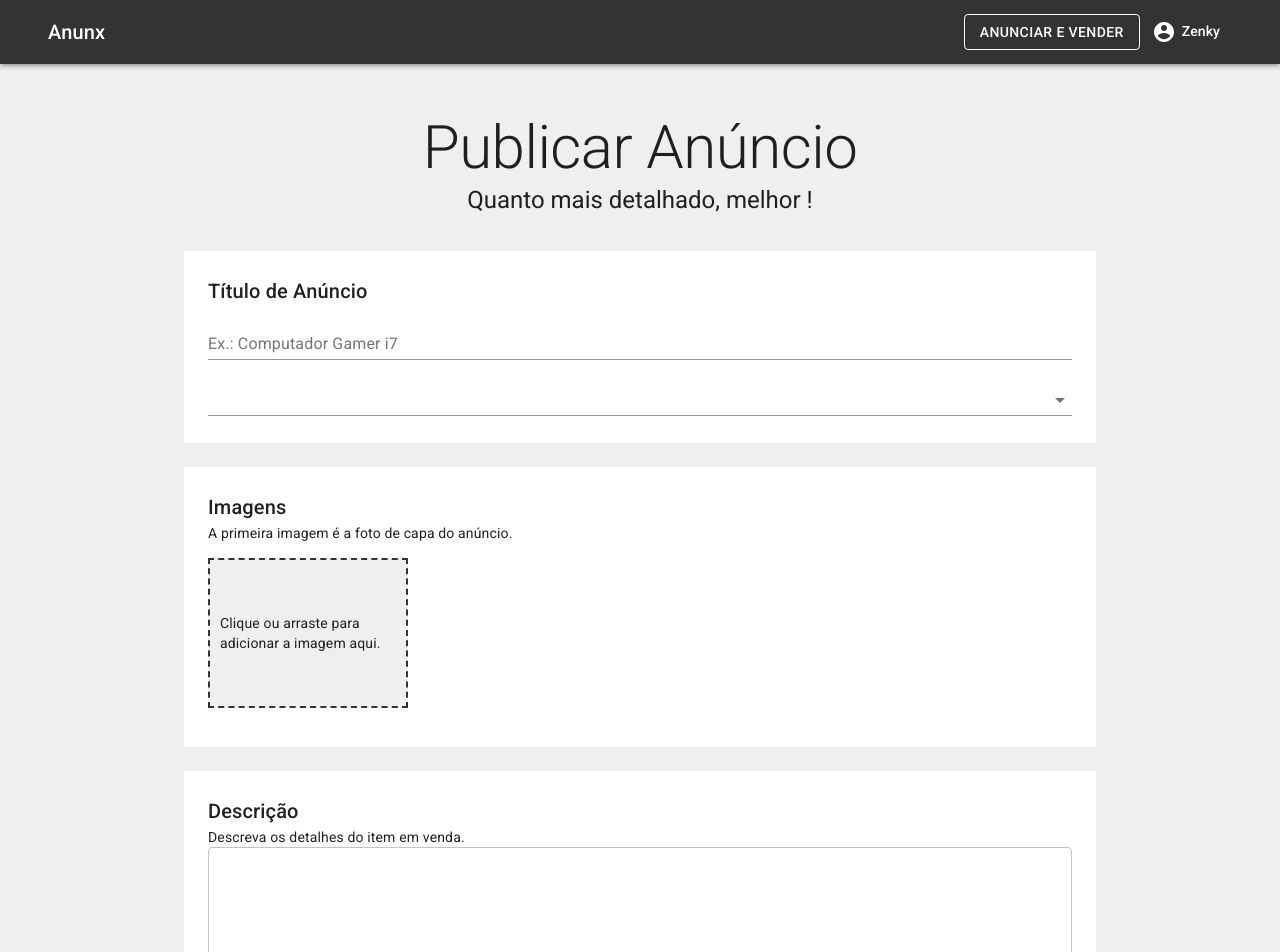
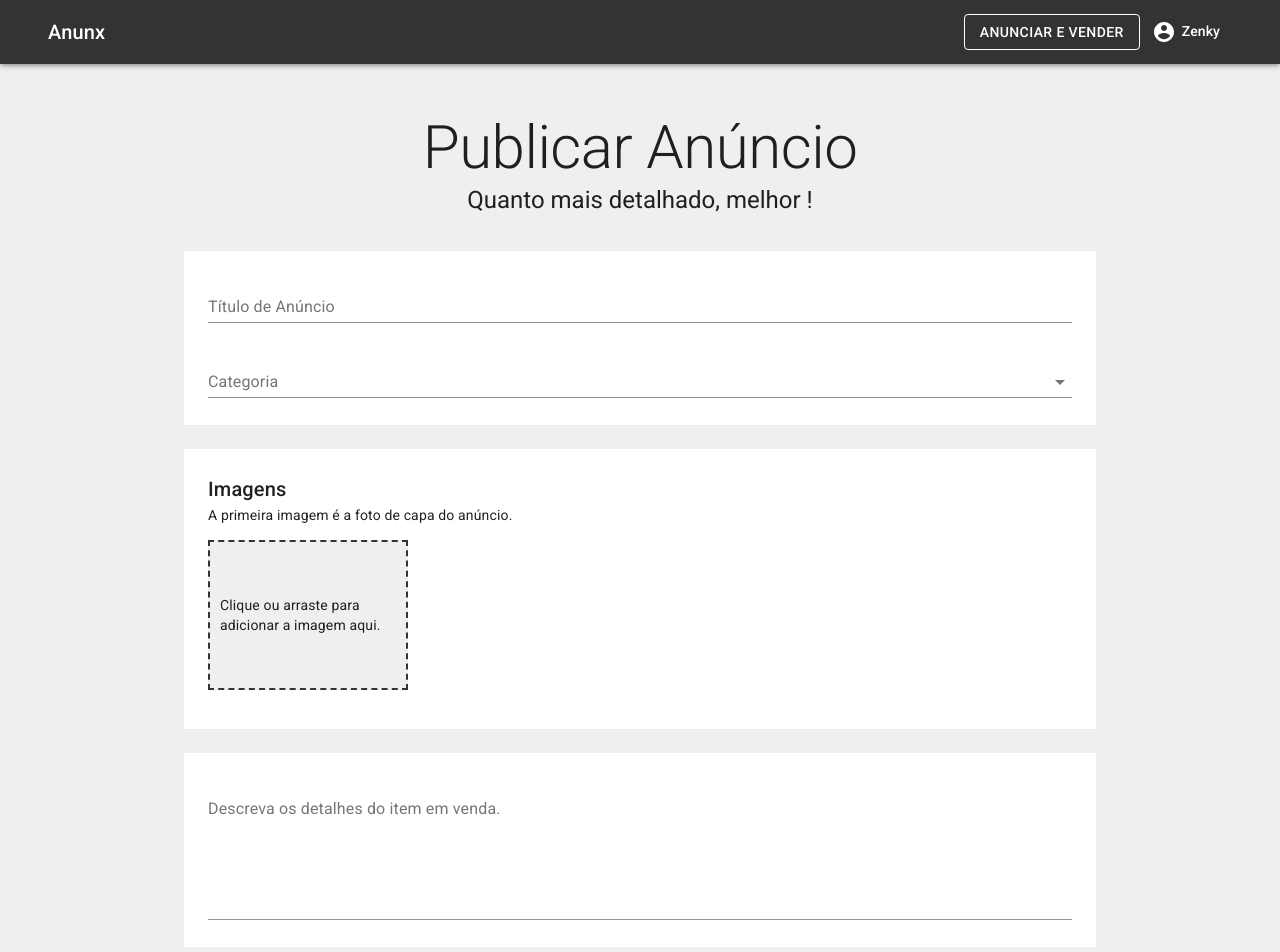
Before and after one commit to bzenky/anunx, a Next.js app: page /user/publish in a window 1280 px wide. Shown: the top 952 px of the page. Built offline with nearby package versions, Linux system fonts and the light colour scheme.

Commit message:
validacao campo decricao + refactor formControl

```diff
--- a/pages/user/publish.js
+++ b/pages/user/publish.js
@@ -15,7 +15,8 @@
   TextField,
   Typography,
   MenuItem,
-  FormHelperText
+  FormHelperText,
+  Input
 } from '@material-ui/core'
 
 import { useDropzone } from 'react-dropzone'
@@ -91,6 +92,10 @@
     flexWrap: 'wrap',
     marginTop: '15px'
   },
+  inputLabel: {
+    fontWeight: 400,
+    color: theme.palette.primary.main,
+  }
 }))
 
 const validationSchema = yup.object().shape({
@@ -99,6 +104,9 @@
     .max(100, 'Título muito grande')
     .required('Campo obrigatório'),
   category: yup.string().required('Campo obrigatório'),
+  description: yup.string()
+    .min(50, 'Escreva uma descrição com pelo menos 50 caracteres.')
+    .required('Campo obrigatório'),
 })
 
 const Publish = () => {
@@ -134,6 +142,8 @@
         initialValues={{
           title: '',
           category: '',
+          description: '',
+
         }}
         validationSchema={validationSchema}
         onSubmit={(values) => {
@@ -160,23 +170,25 @@
 
                 <Container maxWidth="md" className={classes.boxContainer}>
                   <Box className={classes.box}>
-                    <Typography component="h6" variant="h6" align="left" color="textPrimary">
+                    <FormControl error={errors.title} fullWidth>
+                      <InputLabel classname={classes.inputLabel}>
                         Título de Anúncio
-                    </Typography>
-                    <TextField
+                      </InputLabel>
+                      <Input
                         name="title"
                         value={values.title}
                         onChange={handleChange}
-                      label="Ex.: Computador Gamer i7"
-                      size="small"
-                      fullWidth
                         className={classes.textField}
-                      error={errors.title}
-                      helperText={errors.title}
-                    >
-                    </TextField>
+                      />
+                      <FormHelperText>
+                        {errors.title}
+                      </FormHelperText>
+                    </FormControl>
 
                     <FormControl error={errors.category} fullWidth>
+                      <InputLabel classname={classes.inputLabel}>
+                        Categoria
+                      </InputLabel>
                       <Select
                         name="category"
                         value={values.category}
@@ -235,30 +247,33 @@
                           </Box>
                         ))
                       }
-
                     </Box>
                   </Box>
                 </Container>
 
                 <Container maxWidth="md" className={classes.boxContainer}>
                   <Box className={classes.box}>
-                    <Typography component="h6" variant="h6" align="left" color="textPrimary">
-                      Descrição
-                    </Typography>
-                    <Typography component="div" variant="body2" align="left" color="textPrimary">
+                    <FormControl error={errors.description} fullWidth>
+                      <InputLabel classname={classes.inputLabel}>
                         Descreva os detalhes do item em venda.
-                    </Typography>
-                    <TextField
+                      </InputLabel>
+                      <Input
+                        name="description"
                         multiline
                         rows={6}
                         variant="outlined"
-                      fullWidth
                       />
+                      <FormHelperText>
+                        {errors.description}
+                      </FormHelperText>
+                    </FormControl>
+
                   </Box>
                 </Container>
 
                 <Container maxWidth="md" className={classes.boxContainer}>
                   <Box className={classes.box}>
+
                     <Typography component="h6" variant="h6" align="left" color="textPrimary">
                       Preço
                     </Typography>
```
Lines whose indentation alone changed are shown as unchanged.
